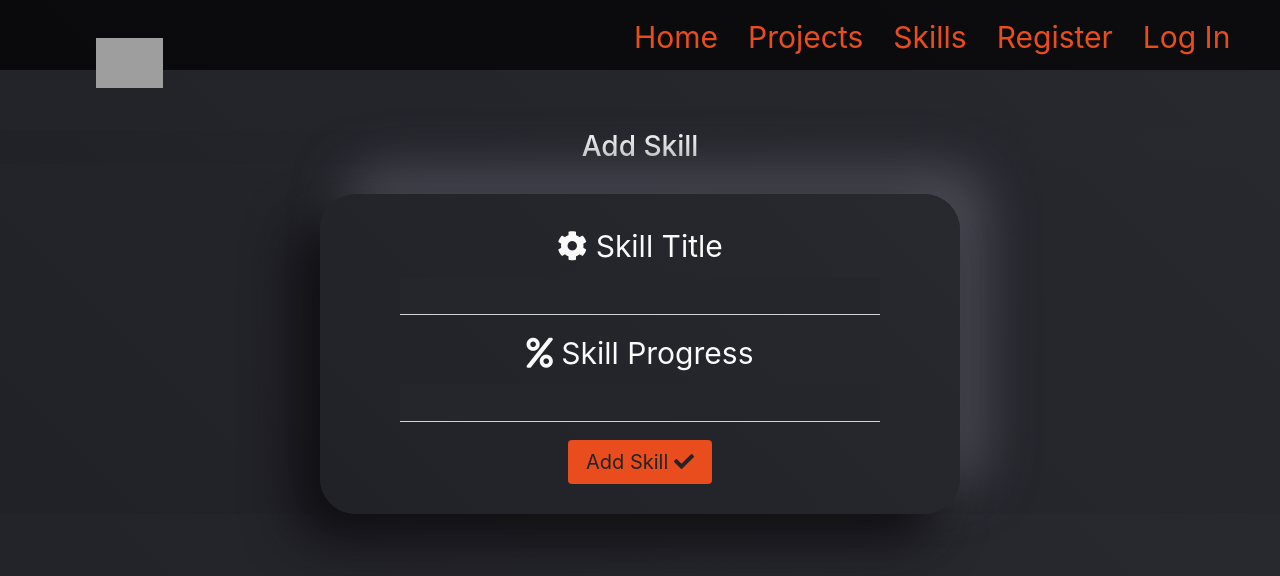
After one commit to TanYa-Go/TanjaG.Portfolio, a Flask app: page /add/skill in a window 1280 px wide. The commit adds this page. Shown: the top 576 px of the page. Run offline with Flask 2, Linux system fonts and the light colour scheme; some libraries are stand-ins or nearby versions; some web fonts are replaced; grey boxes are pictures that could not be loaded.

Commit message:
Add skill form input fields

```diff
--- a/app.py
+++ b/app.py
@@ -110,6 +110,10 @@ def logout():
     return redirect(url_for("login"))
 
 
+@app.route("/add/skill")
+def add_skill():
+    return render_template("add_skill.html")
+
 if __name__ == "__main__":
     app.run(host=os.environ.get("IP"),
             port=int(os.environ.get("PORT")),
--- /dev/null
+++ b/templates/add_skill.html
@@ -0,0 +1,26 @@
+{% extends "base.html" %}
+{% block content %}
+
+    <h3 class="text-center title-register">Add Skill</h3>
+
+
+        {% include "components/flash.html" %}
+        <form class="main-form col-12 col-lg-8 text-center" method="POST" action="{{ url_for('login') }}">
+                <div class="form-group">
+                    <i class="fas fa-cog"></i>
+                    <label for="skill_title">Skill Title</label>
+                    <input type="text" name="skill_title" id="skill_title" minlength="5" maxlength="50"
+                        class="form-control validate" required>
+
+                </div>
+                <div class="form-group">
+                    <i class="fas fa-percent"></i>
+                    <label for="skill_percentage">Skill Progress</label>
+                    <input type="number" name="skill_percentage" id="skill_percentage" class="form-control" required>
+                </div>
+                <button type="submit" class="btn  btn-register">Add Skill <i class="fas fa-check"></i></button>
+                </div>
+            </form>
+
+
+    {% endblock %}
--- a/templates/components/navbar.html
+++ b/templates/components/navbar.html
@@ -6,6 +6,7 @@
         <li><a href="{{url_for('skills')}}">Skills</a></li>
 
         {% if session.user %}
+            <li><a href="{{url_for('add_skill')}}">Add&nbsp;Skill</a></li>
             <li><a href="{{ url_for('dashboard', username=session['user']) }}">Dashboard</a></li>
             <li><a href="{{url_for('logout')}}">Log&nbsp;Out</a></li>
 
```
